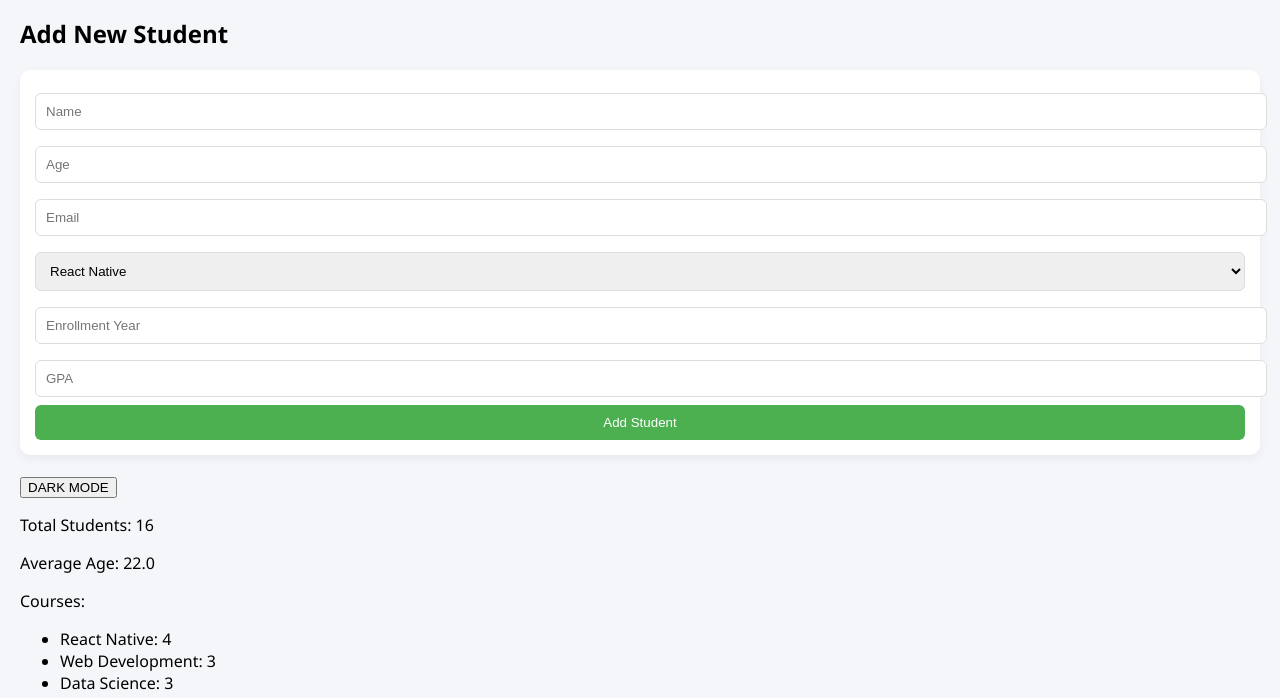
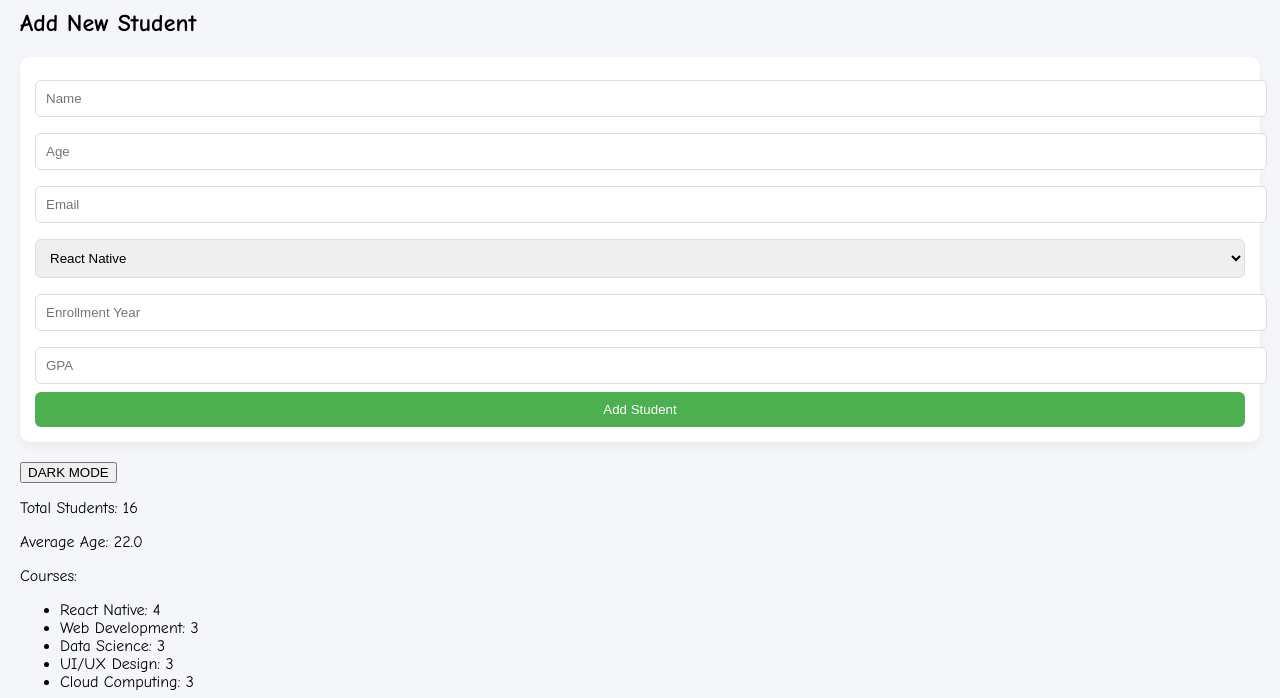
Before and after one commit to bhaktigoel-06/student-course-management, a plain HTML site: page index.html in a window 1280 px wide. Shown: the part 130-828 px from the top of the page. Drawn offline with Linux system fonts and the light colour scheme.

Commit message:
font updated

```diff
--- a/style.css
+++ b/style.css
@@ -1,6 +1,6 @@
 /* Reset */
 body {
-  font-family: 'Segoe UI', sans-serif;
+  font-family: 'Comic Sans MS', sans-serif;
   background: #f4f6f9;
   margin: 0;
   padding: 20px;
```
